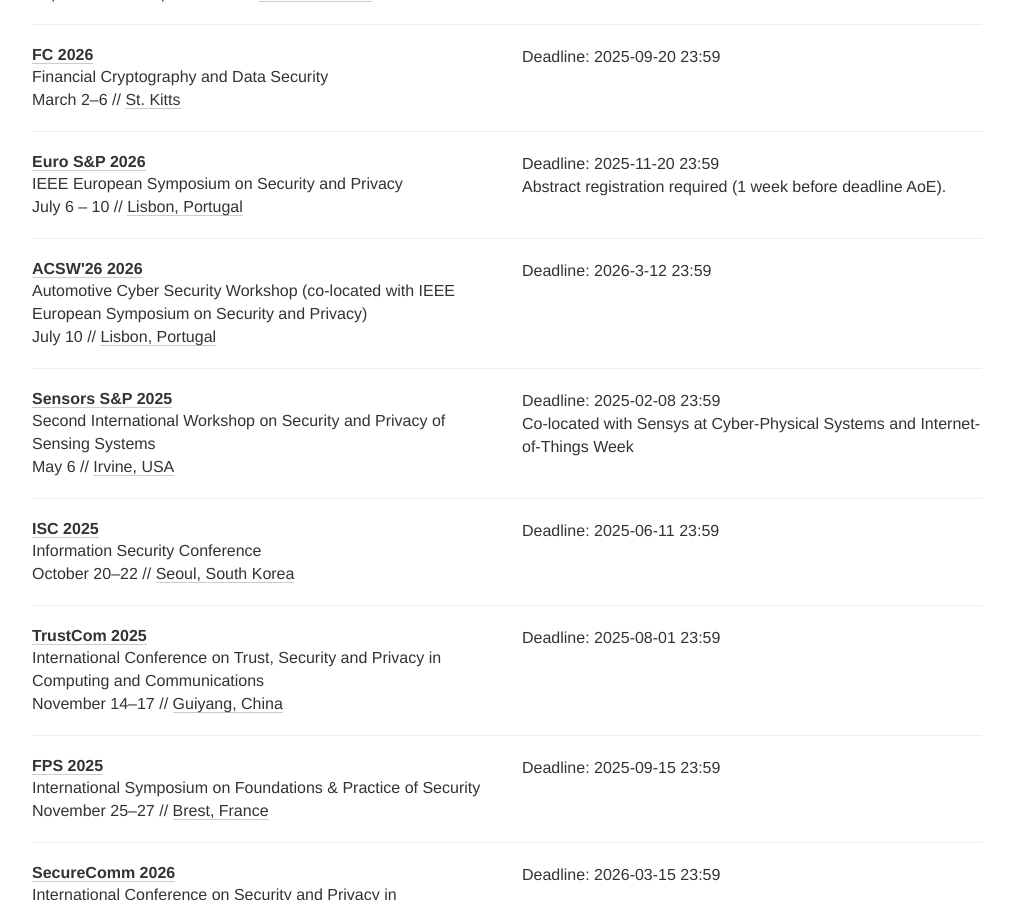
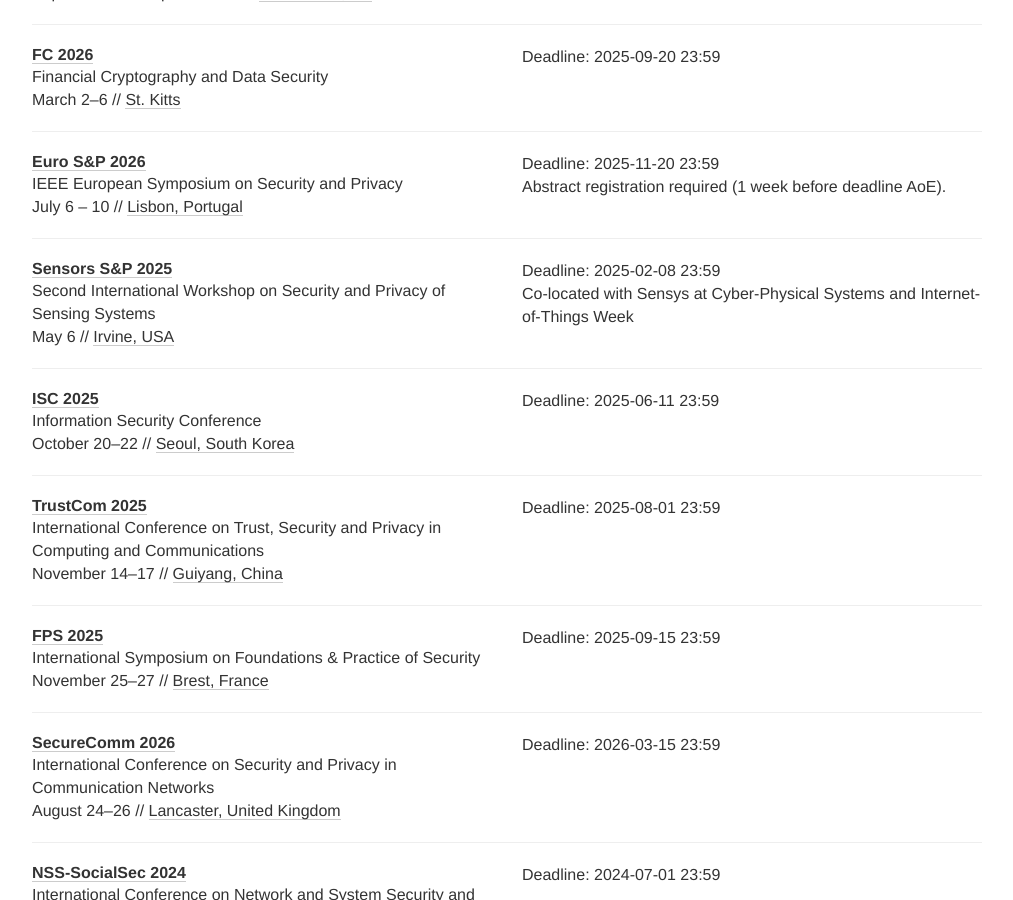
Before and after one commit to sec-deadlines/sec-deadlines.github.io, a Jekyll site: the page built from index.html, in a window 1280 px wide and 900 px high, scrolled down 2568 px. Shown: the whole window, without its empty margins (133-1146 px from the left). Built offline with Jekyll 4.4.1, drawn with Linux system fonts in a browser that asks for light colours; nearby versions of some CDN libraries; comment, search, counter and statistics services are not loaded; some of the changed text lies outside the part shown.

Commit message:
Merge into prior year

```diff
--- a/_data/conferences.yml
+++ b/_data/conferences.yml
@@ -141,16 +141,6 @@
   date: "July 6 - 10"
   place: Lisbon, Portugal
   tags: [SEC, PRIV, CONF]
-
-- name: ACSW'26
-  description: Automotive Cyber Security Workshop (co-located with IEEE European Symposium on Security and Privacy)
-  year: 2026
-  link: https://acsw.unimore.it/
-  deadline: ["2026-3-12 23:59"]
-  date: "July 10"
-  place: Lisbon, Portugal
-  tags: [SEC, PRIV, SHOP]
-
 
 - name: Sensors S&P
   description: Second International Workshop on Security and Privacy of Sensing Systems
@@ -627,9 +617,9 @@
   year: 2025
   comment: Co-Located with IEEE European Symposium on Security and Privacy
   link: https://acsw.unimore.it/
-  deadline: ["2025-02-19 23:59"]
-  date: June 30
-  place: Venice, Italy
+  deadline: ["2026-3-12 23:59"]
+  date: July 10
+  place: Lisbon, Portugal
   tags: [SEC, PRIV, SHOP]
 
 - name: OSVS
```
